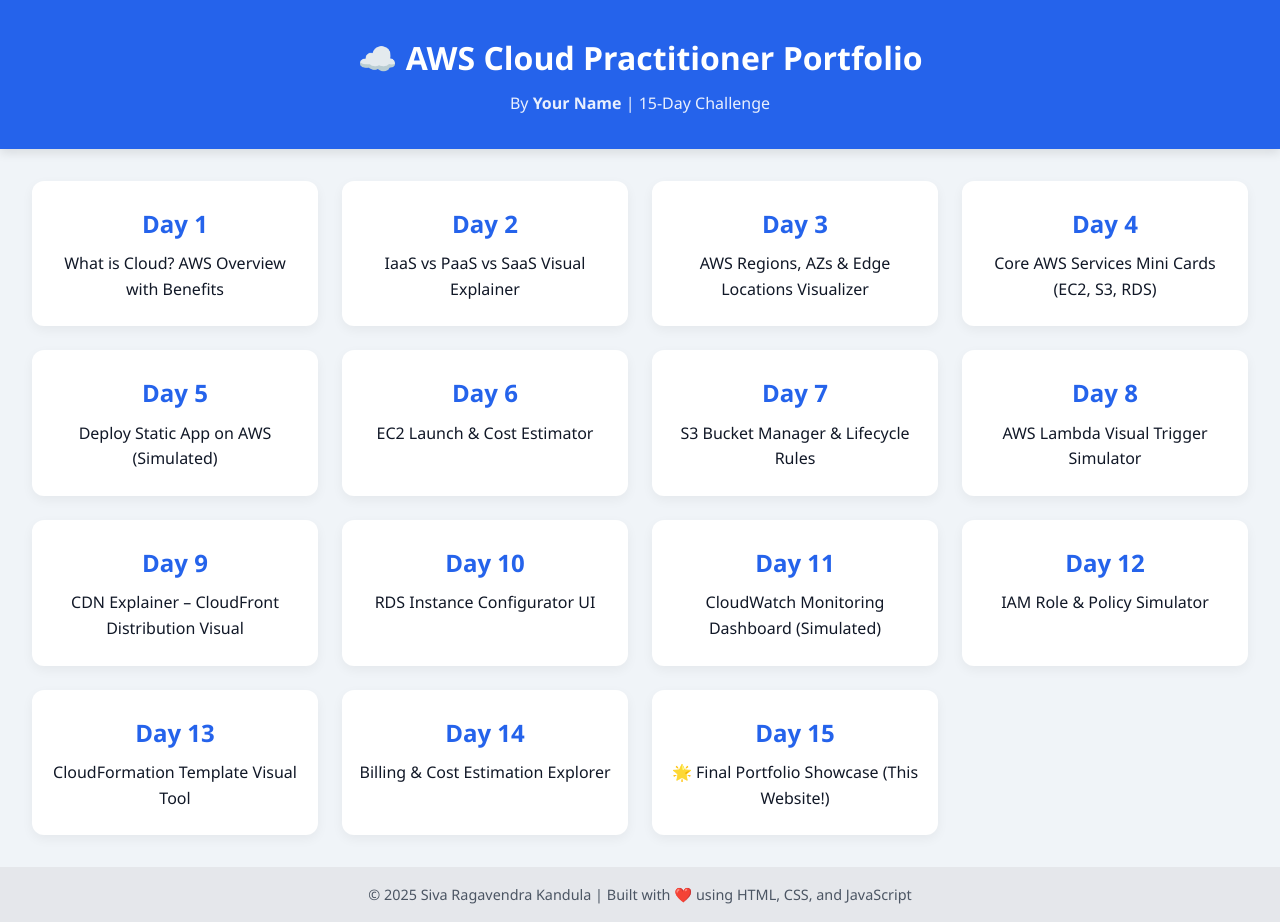
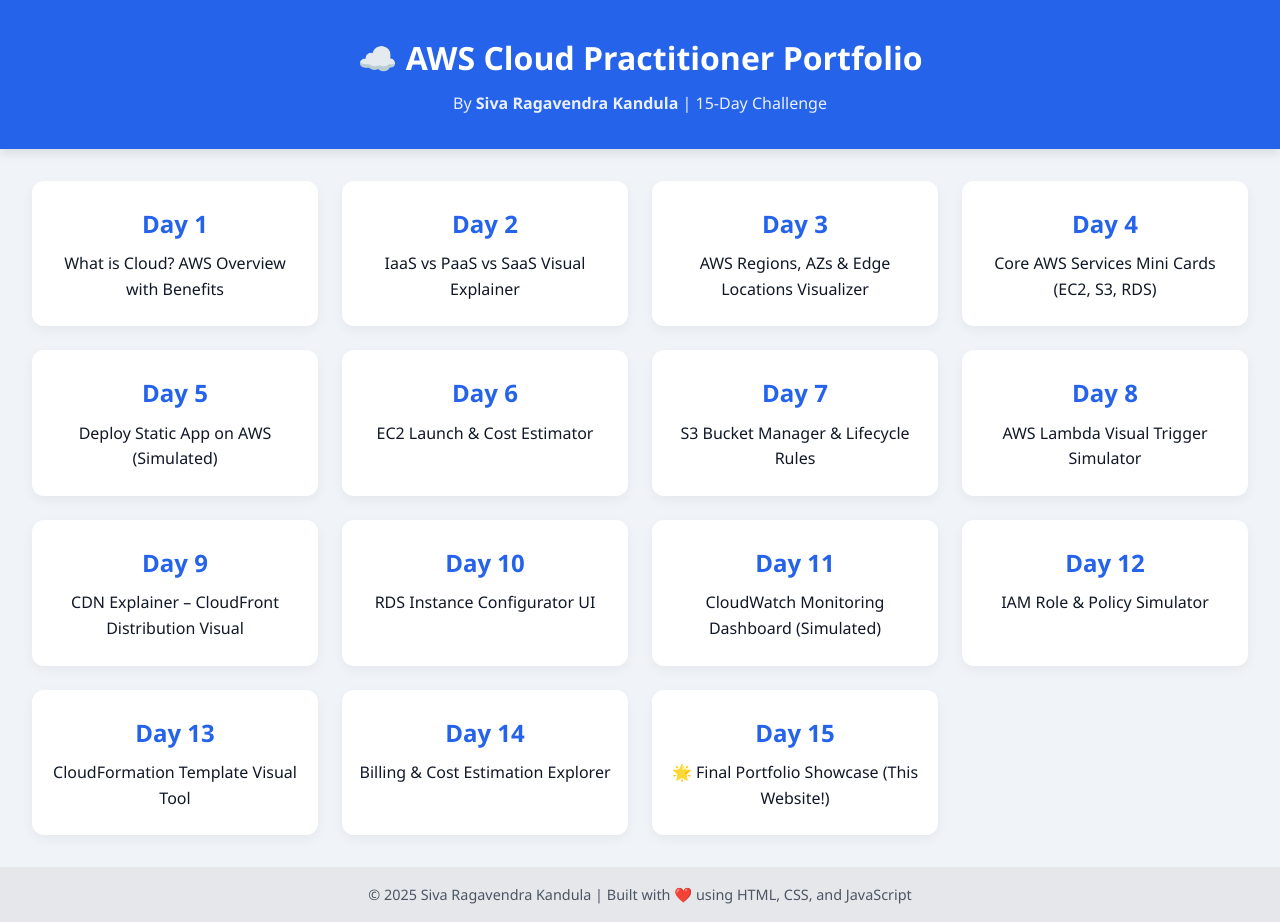
Before and after one commit to Siva-ragavendra-kandula/AWS-Cloud-Practitioner-prep, a plain HTML site: page index.html in a window 1280 px wide. Drawn offline with Linux system fonts and the light colour scheme.

Commit message:
index.html

```diff
--- a/index.html
+++ b/index.html
@@ -10,7 +10,7 @@
 
 <header>
   <h1>☁️ AWS Cloud Practitioner Portfolio</h1>
-<p>By <strong>Your Name</strong> | 15-Day Challenge</p>
+  <p>By <strong>Siva Ragavendra Kandula</strong> | 15-Day Challenge</p>
 </header>
 
 <main class="grid">
```
Lines whose indentation alone changed are shown as unchanged.
